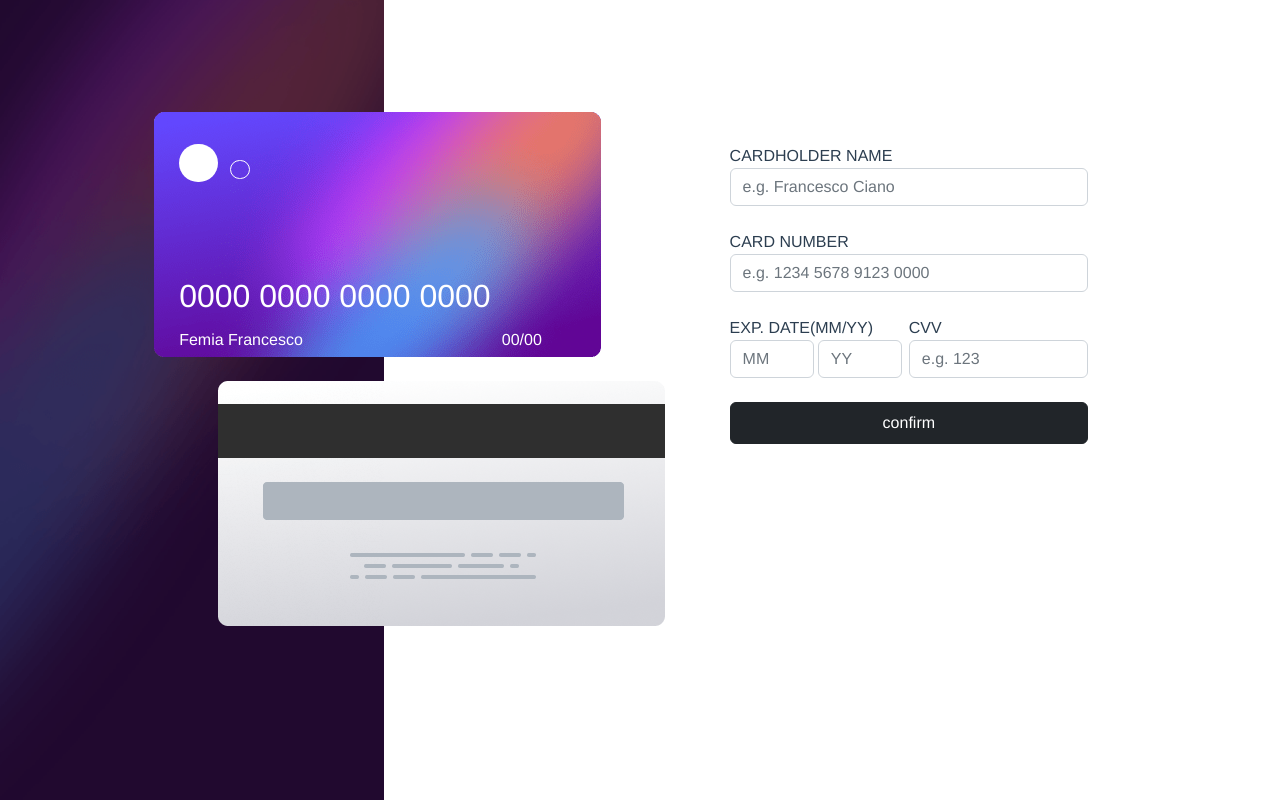
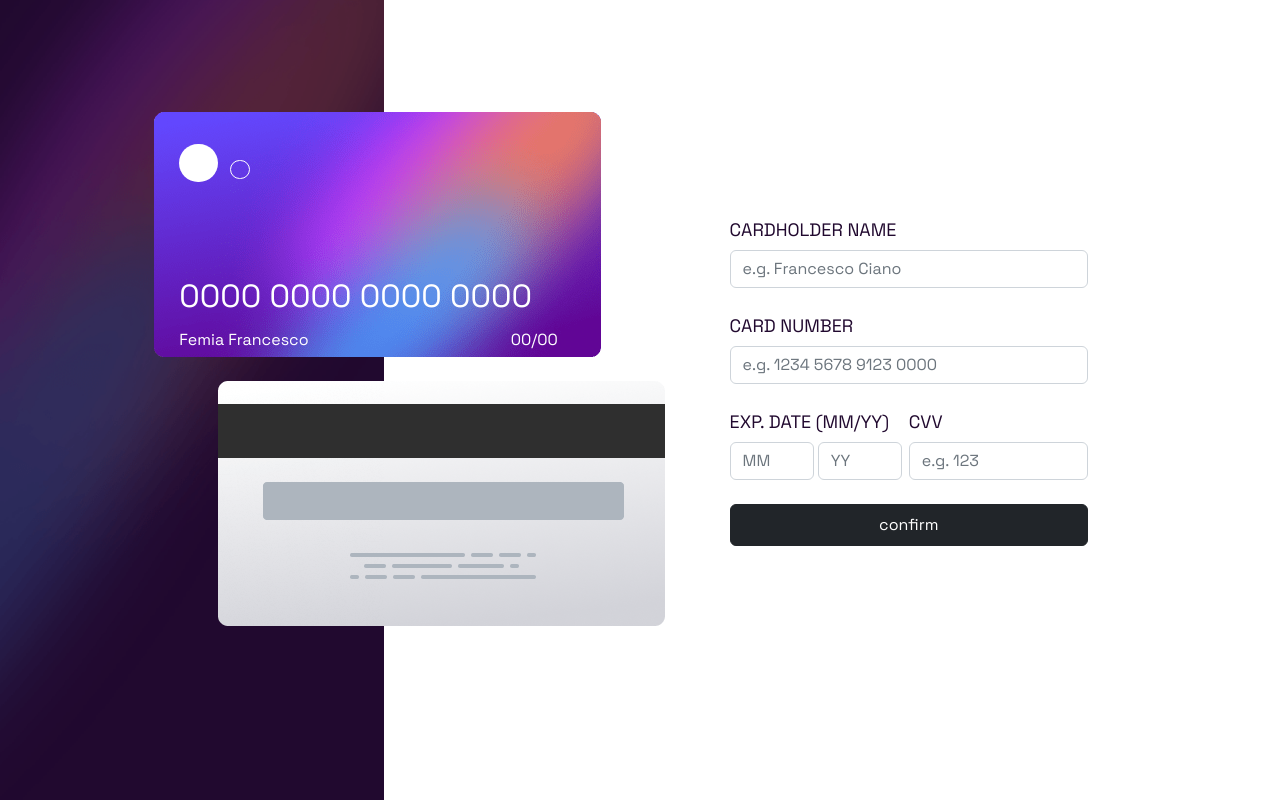
Before and after one commit to Ashour-dev/payment-interface, a Vue app: page / in a window 1280 px wide. Built offline with nearby package versions, Linux system fonts and the light colour scheme.

Commit message:
Style Updates

```diff
--- a/src/App.vue
+++ b/src/App.vue
@@ -26,9 +26,10 @@ export default {
 
 <style lang="scss">
 @import '~bootstrap/scss/bootstrap';
+@import url('https://fonts.googleapis.com/css2?family=Space+Grotesk:wght@400;500&display=swap');
 #app {
-  font-family: Avenir, Helvetica, Arial, sans-serif;
-  color: #2c3e50;
+  font-family: 'Space Grotesk', sans-serif;
+  color: hsl(278, 68%, 11%);
   position: relative;
 }
 .desktopBackground{
--- a/src/components/DataEntery.vue
+++ b/src/components/DataEntery.vue
@@ -1,5 +1,5 @@
 <template>
-    <div class="cont d-flex flex-wrap py-5">
+    <div class="cont d-flex flex-wrap">
         <div class="form-group mb-4" id="card-number-field">
                 <label for="name">cardholder name</label>
                 <input type="text" class="form-control" id="name" placeholder="e.g. Francesco Ciano">
@@ -9,7 +9,7 @@
                 <input type="text" class="form-control" id="cardNumber" placeholder="e.g. 1234 5678 9123 0000">
         </div>
         <div class="form-group w-50" id="expiration-date-field">
-            <label class="w-100" for="expiration-date">EXP. Date(MM/YY)</label>
+            <label class="w-100" for="expiration-date">EXP. Date (MM/YY)</label>
             <input type="text" class="form-control d-inline-block me-1" id="expiration-date-month" placeholder="MM">
             <input type="text" class="form-control d-inline" id="expiration-date-year" placeholder="YY">
         </div>
@@ -32,18 +32,21 @@ export default {
         position: absolute;
         top: 12vh;
         right: 15vw;
+        padding: 15vh 0;
+        font-size: 18px;
         &>*{
             width: 100%;
         }
         & *{
             box-shadow: none !important;
-
         }
         width: 28vw;
         text-transform: uppercase;
         #expiration-date-month,#expiration-date-year{
             width: 47%;
         }
-
+        label{
+            margin-bottom: 7px;
+        }
     }
 </style>
--- a/src/components/FrontCard.vue
+++ b/src/components/FrontCard.vue
@@ -39,7 +39,7 @@ export default {
         top: 20vh;
         left: 2vw;
         .exp-date{
-            right: -4vw;
+            right: -2vw;
         }
     }
     &>*{
```
